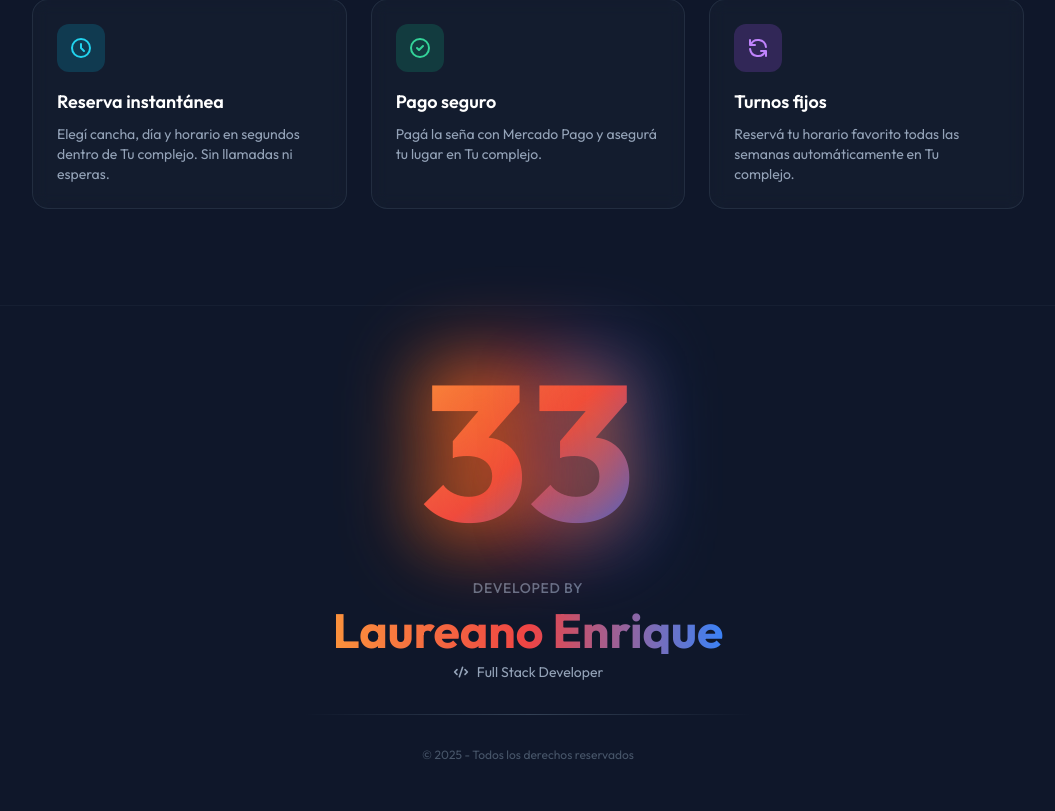
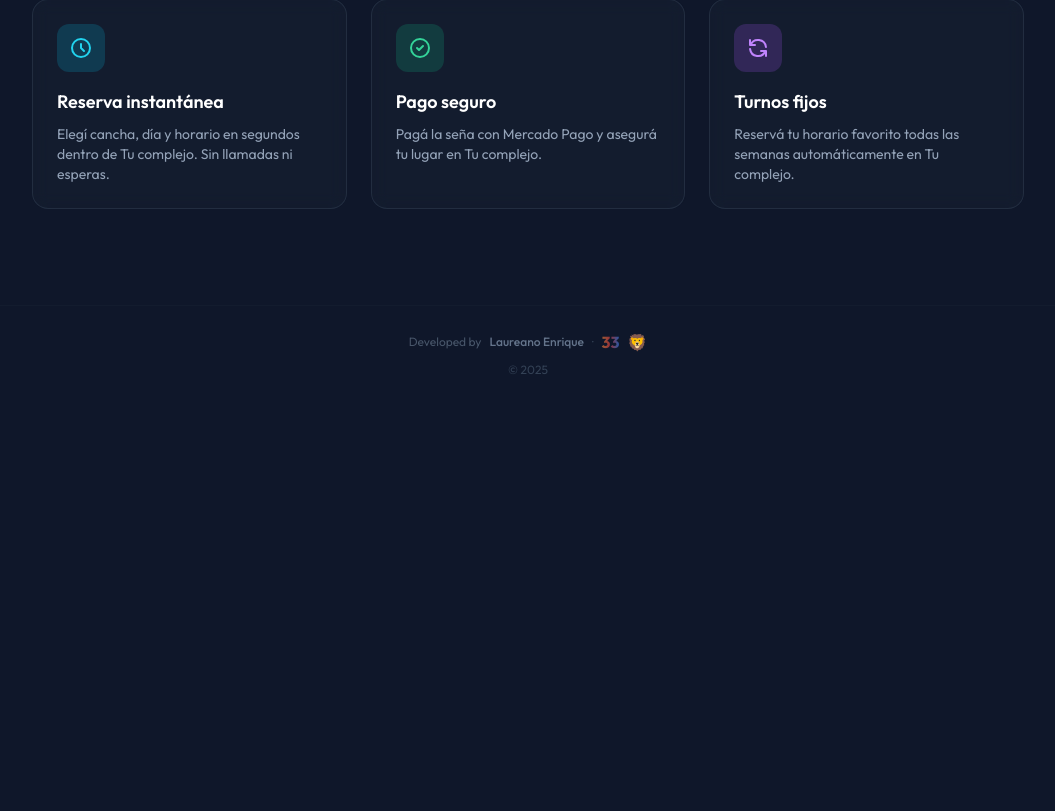
Before and after one commit to Laureano11/proyect-holanda, a Django app: page / in a window 1280 px wide. Shown: the part 565-1376 px from the top of the page, without its empty margins (112-1167 px from the left). After the commit the page ends 939 px from the top, so only its background shows below. Run offline with Django 5.2, Linux system fonts and the light colour scheme; data that the repository does not hold is empty; some libraries are stand-ins or nearby versions.

Commit message:
Update home.html
developed mas discreto

```diff
--- a/templates/home.html
+++ b/templates/home.html
@@ -155,39 +155,21 @@
     </div>
 
     <!-- Developer Signature Footer -->
-    <footer class="border-t border-slate-800/50 py-12 mt-8">
+    <footer class="border-t border-slate-800/30 py-6 mt-8">
         <div class="max-w-7xl mx-auto px-4">
-            <div class="flex flex-col items-center justify-center gap-8">
-                <!-- Logo 33 -->
-                <div class="relative group">
-                    <div class="absolute inset-0 bg-gradient-to-r from-orange-500 via-red-500 to-blue-600 rounded-3xl blur-2xl opacity-60 group-hover:opacity-80 transition-opacity duration-300"></div>
-                    <div class="relative">
-                        <h1 class="text-9xl md:text-[12rem] font-black bg-gradient-to-br from-orange-400 via-red-500 to-blue-600 bg-clip-text text-transparent drop-shadow-2xl" style="text-shadow: 0 0 60px rgba(249, 115, 22, 0.5);">
-                            33
-                        </h1>
-                    </div>
+            <div class="flex flex-col items-center justify-center gap-2">
+                <!-- Developer Info - Compacto y discreto -->
+                <div class="flex items-center gap-2 text-slate-600 text-xs">
+                    <span>Developed by</span>
+                    <span class="font-medium text-slate-500">Laureano Enrique</span>
+                    <span class="text-slate-700">·</span>
+                    <span class="text-base font-bold bg-gradient-to-r from-orange-400/60 via-red-500/60 to-blue-500/60 bg-clip-text text-transparent">33</span>
+                    <span class="text-base">🦁</span>
                 </div>
 
-                <!-- Developer Info -->
-                <div class="text-center">
-                    <p class="text-slate-500 text-sm mb-2 uppercase tracking-wider font-medium">Developed by</p>
-                    <h2 class="text-4xl md:text-5xl font-bold bg-gradient-to-r from-orange-400 via-red-500 to-blue-500 bg-clip-text text-transparent mb-2">
-                        Laureano Enrique
-                    </h2>
-                    <div class="flex items-center justify-center gap-2 text-slate-400 text-sm">
-                        <svg class="w-4 h-4" fill="currentColor" viewBox="0 0 20 20">
-                            <path fill-rule="evenodd" d="M12.316 3.051a1 1 0 01.633 1.265l-4 12a1 1 0 11-1.898-.632l4-12a1 1 0 011.265-.633zM5.707 6.293a1 1 0 010 1.414L3.414 10l2.293 2.293a1 1 0 11-1.414 1.414l-3-3a1 1 0 010-1.414l3-3a1 1 0 011.414 0zm8.586 0a1 1 0 011.414 0l3 3a1 1 0 010 1.414l-3 3a1 1 0 11-1.414-1.414L16.586 10l-2.293-2.293a1 1 0 010-1.414z" clip-rule="evenodd"/>
-                        </svg>
-                        <span>Full Stack Developer</span>
-                    </div>
-                </div>
-
-                <!-- Decorative line -->
-                <div class="w-full max-w-md h-px bg-gradient-to-r from-transparent via-slate-700 to-transparent"></div>
-
                 <!-- Copyright -->
-                <p class="text-slate-600 text-xs">
-                    © 2025 - Todos los derechos reservados
+                <p class="text-slate-700 text-xs">
+                    © 2025
                 </p>
             </div>
         </div>
```
